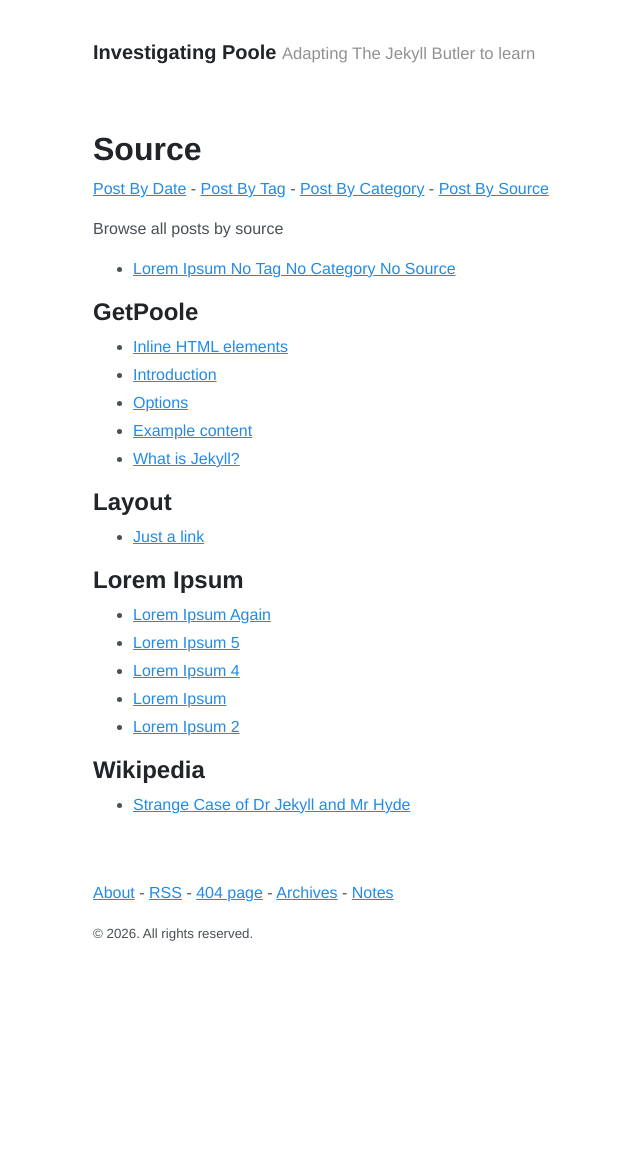
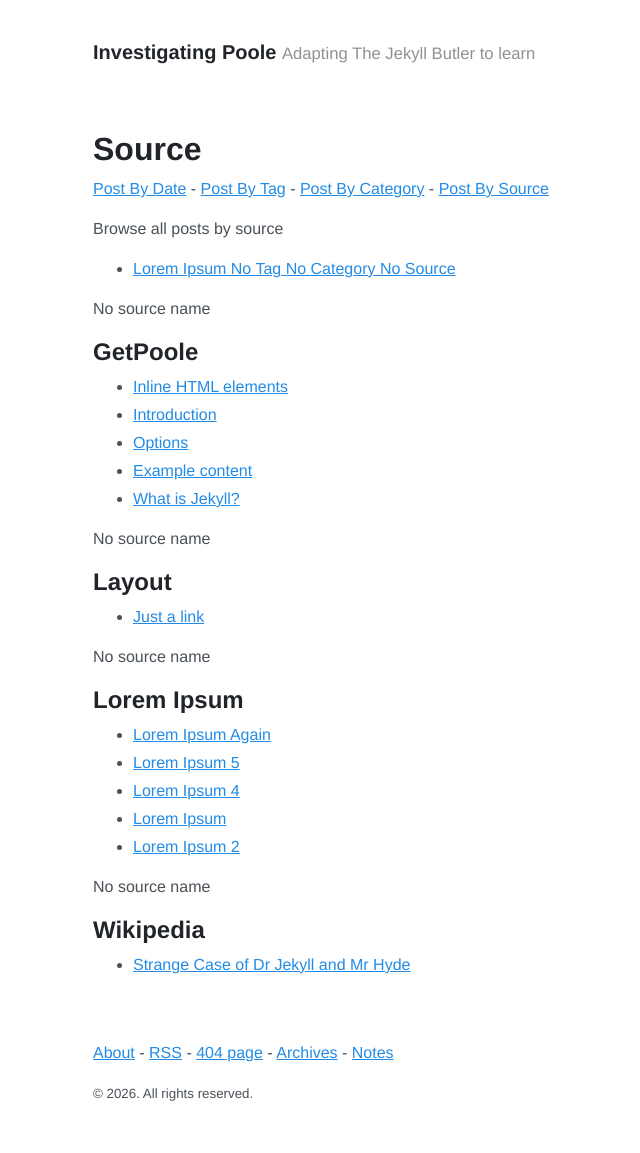
Before and after one commit to akmolteni/gju, a Jekyll site: the page built from source.md, in a window 1280 px wide. Shown: the whole page, without its empty margins (211-851 px from the left). Built offline with Jekyll 4.4.1, drawn with Linux system fonts in a browser that asks for light colours; before the commit the page ends 993 px from its top, so only the background shows below that.

Commit message:
Update source.md

```diff
--- a/source.md
+++ b/source.md
@@ -9,6 +9,10 @@
 
 {% assign postsBySource = site.posts | group_by: "source" | sort: "name" %}
 {% for source in postsBySource %}
+{% if source.name != "" %}
+  No source name
+{% endif %}
+
 <h2>{{ source.name }}</h2>
 <ul>
 {% for post in source.items %}
```
